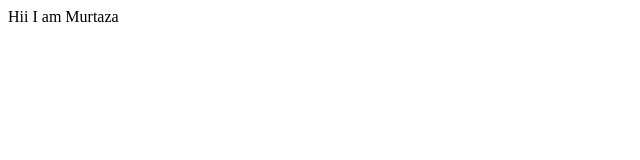
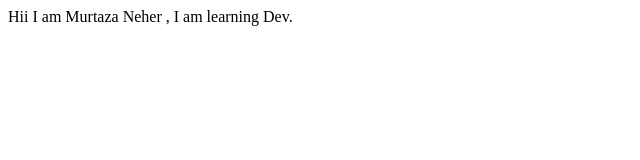
Before and after one commit to MurtazaNeher/murtazaNeher.com, a plain HTML site: page index.html in a window 1280 px wide. Shown: the whole page, without its empty margins (0-640 px from the left). Drawn offline with Linux system fonts and the light colour scheme.

Commit message:
docs : update html file

```diff
--- a/index.html
+++ b/index.html
@@ -7,6 +7,6 @@
     <title>MurtazaNeher</title>
 </head>
 <body>
-    Hii I am Murtaza
+    Hii I am Murtaza Neher , I am learning Dev.
 </body>
 </html>
```
